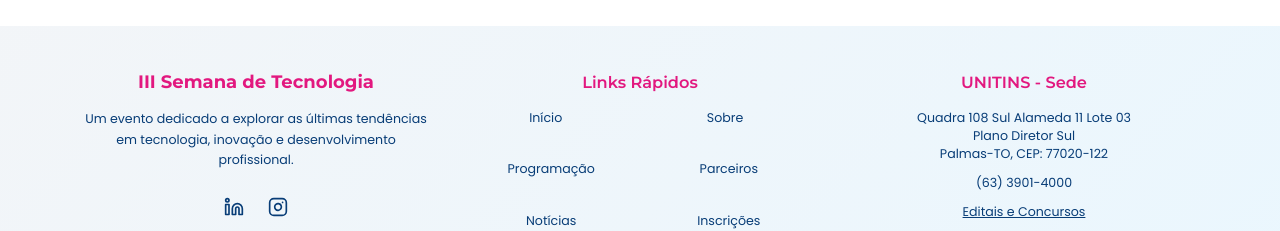
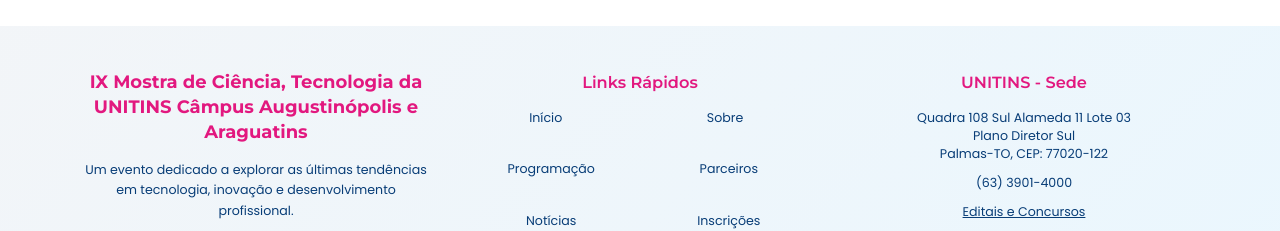
Before and after one commit to Matheus-Nardi/mostra-ciencia, a Next.js app: page / in a window 1280 px wide. Shown: the part 8208-8439 px from the top of the page. Built offline with nearby package versions, Linux system fonts and the light colour scheme; no server answers.

Commit message:
feat: atualiza metadados e subsisui referencias da III Semana para IX Mostra

```diff
--- a/src/app/head.tsx
+++ b/src/app/head.tsx
@@ -5,7 +5,7 @@
     '@context': 'https://schema.org',
     '@type': 'WebSite',
     url: siteUrl,
-    name: 'III Semana de Ciência, Tecnologia e Inovação - UNITINS',
+    name: 'IX Mostra de Ciência, Tecnologia da UNITINS Câmpus Augustinópolis e Araguatins',
     potentialAction: {
       '@type': 'SearchAction',
       target: `${siteUrl}/?q={search_term_string}`,
@@ -24,11 +24,11 @@
   const eventJsonLd = {
     '@context': 'https://schema.org',
     '@type': 'Event',
-    name: 'III Semana de Ciência, Tecnologia e Inovação - UNITINS',
+    name: 'IX Mostra de Ciência, Tecnologia da UNITINS Câmpus Augustinópolis e Araguatins',
     description:
-      'A Universidade Estadual do Tocantins (Unitins) realizará, de 20 a 24 de outubro de 2025, a III Semana de Ciência, Tecnologia e Inovação - SCTI, com o tema “Planeta Água: a cultura oceânica para enfrentar as mudanças climáticas no meu território”. Integrando a Semana Nacional de Ciência e Tecnologia, o evento reunirá estudantes, professores, pesquisadores e comunidade em torno de palestras, oficinas, exposições e apresentações científicas.',
-    startDate: '2025-10-20',
-    endDate: '2025-10-24',
+      'A Universidade Estadual do Tocantins (Unitins) realizará, de 29 a 30 de outubro de 2025, a IX Mostra de Ciência, Tecnologia da UNITINS Câmpus Augustinópolis e Araguatins, com o tema “Planeta Água: a cultura oceânica para enfrentar as mudanças climáticas no meu território”. Integrando a Semana Nacional de Ciência e Tecnologia, o evento reunirá estudantes, professores, pesquisadores e comunidade em torno de palestras, oficinas, exposições e apresentações científicas.',
+    startDate: '2025-10-29',
+    endDate: '2025-10-30',
     eventStatus: 'https://schema.org/EventScheduled',
     eventAttendanceMode: 'https://schema.org/OfflineEventAttendanceMode',
     url: siteUrl,
--- a/src/app/layout.tsx
+++ b/src/app/layout.tsx
@@ -35,7 +35,7 @@
 });
 
 export const metadata: Metadata = {
-  title: "III Semana de Ciência,Tecnologia e Inovação - UNITINS",
+  title: "IX Mostra de Ciência, Tecnologia da UNITINS Câmpus Augustinópolis e Araguatins",
   description: "Evento acadêmico promovido pela Universidade Estadual do Tocantins (UNITINS) que reúne estudantes, pesquisadores e profissionais para discutir ciência, tecnologia e inovação.",
   icons:{
     icon: [
@@ -63,18 +63,18 @@
     "Tocantins",
   ],
   openGraph: {
-    title: "III Semana de Ciência,Tecnologia e Inovação - UNITINS",
+    title: "IX Mostra de Ciência, Tecnologia da UNITINS Câmpus Augustinópolis e Araguatins",
     description: "Evento acadêmico promovido pela Universidade Estadual do Tocantins (UNITINS)...",
     type: "website",
     url: "https://unitinscti.com.br/",
-    siteName: "III Semana de Ciência, Tecnologia e Inovação - UNITINS",
+    siteName: "IX Mostra de Ciência, Tecnologia da UNITINS Câmpus Augustinópolis e Araguatins",
     locale: "pt_BR",
     images: [
       {
         url: "/logos/logo-snct.png",
         width: 1200,
         height: 630,
-        alt: "Logo da III Semana de Ciência, Tecnologia e Inovação - UNITINS"
+        alt: "Logo da IX Mostra de Ciência, Tecnologia da UNITINS Câmpus Augustinópolis e Araguatins"
       }
     ],
   },
@@ -88,7 +88,7 @@
   },
   twitter: {
     card: "summary_large_image",
-    title: "III Semana de Ciência, Tecnologia e Inovação - UNITINS",
+    title: "IX Mostra de Ciência, Tecnologia da UNITINS Câmpus Augustinópolis e Araguatins",
     description: "Evento acadêmico — palestras, oficinas, exposições e ciência aplicada.",
     images: ["/logos/logo-snct.png"],
   },
--- a/src/components/project/Footer.tsx
+++ b/src/components/project/Footer.tsx
@@ -35,7 +35,7 @@
           {/* Sobre o Evento */}
           <div className="space-y-4">
             <h3 className="text-xl font-bold font-montserrat" style={{ color: '#e2187f' }}>
-              III Semana de Tecnologia
+              IX Mostra de Ciência, Tecnologia da UNITINS Câmpus Augustinópolis e Araguatins
             </h3>
             <p className="text-primary text-sm leading-relaxed font-poppins">
               Um evento dedicado a explorar as últimas tendências em tecnologia,
--- a/src/components/project/Subscription.tsx
+++ b/src/components/project/Subscription.tsx
@@ -44,7 +44,7 @@
             <Button
               size="lg"
               className="relative min-h-[56px] sm:min-h-[64px] bg-primary hover:bg-primary/90 focus-visible:bg-primary/90 text-white font-montserrat text-base sm:text-lg px-6 sm:px-8 py-5 sm:py-6 shadow-md hover:shadow-lg focus-visible:shadow-lg transition-all duration-300 group focus-visible:outline-none focus-visible:ring-2 focus-visible:ring-white focus-visible:ring-offset-2 focus-visible:ring-offset-transparent"
-              aria-label="Inscrever-se no evento da III Semana de Ciência, Tecnologia e Inovação"
+              aria-label="Inscrever-se no evento da IX Mostra de Ciência, Tecnologia da UNITINS Câmpus Augustinópolis e Araguatins"
             >
               <span className="relative z-10 flex items-center gap-2">
                 Inscreva-se Agora
```
Also changed, not shown: public/favicon_io/site.webmanifest, 1 other file (tests, documents, lock files or other folders).
